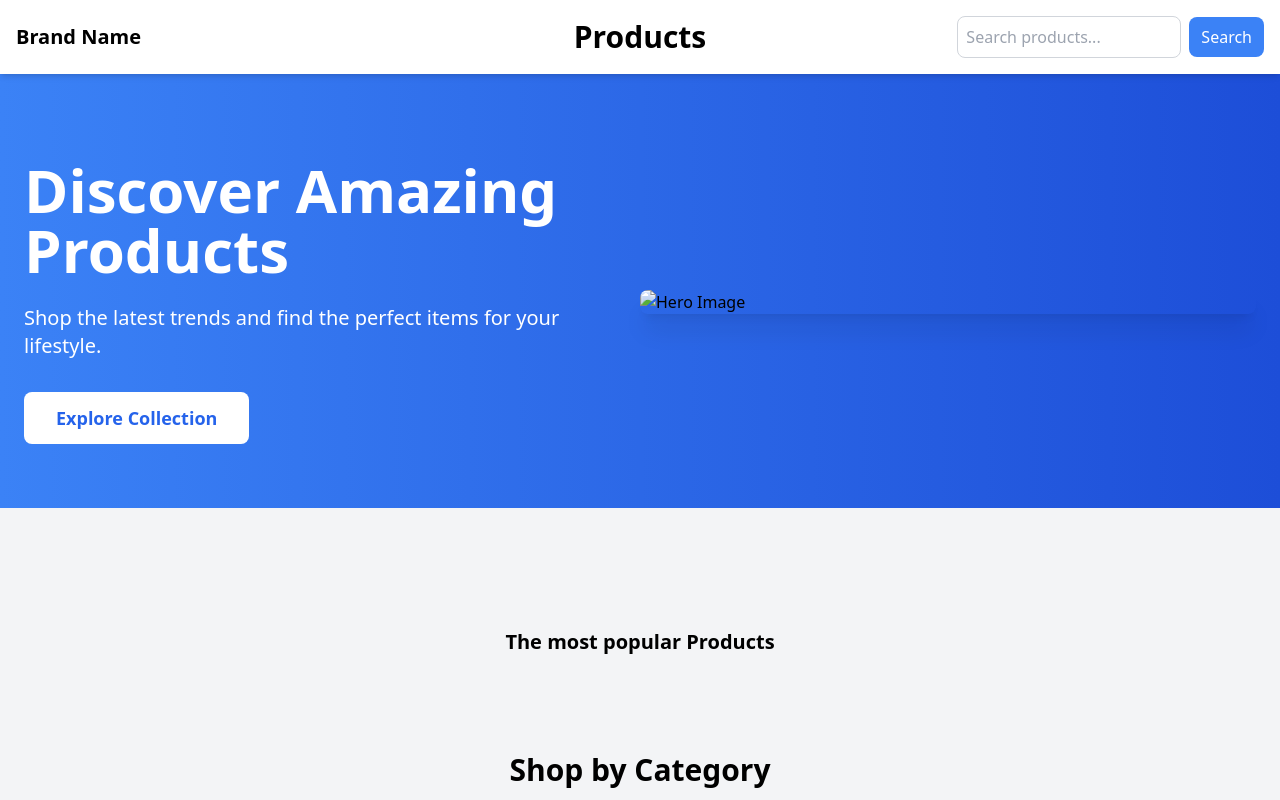
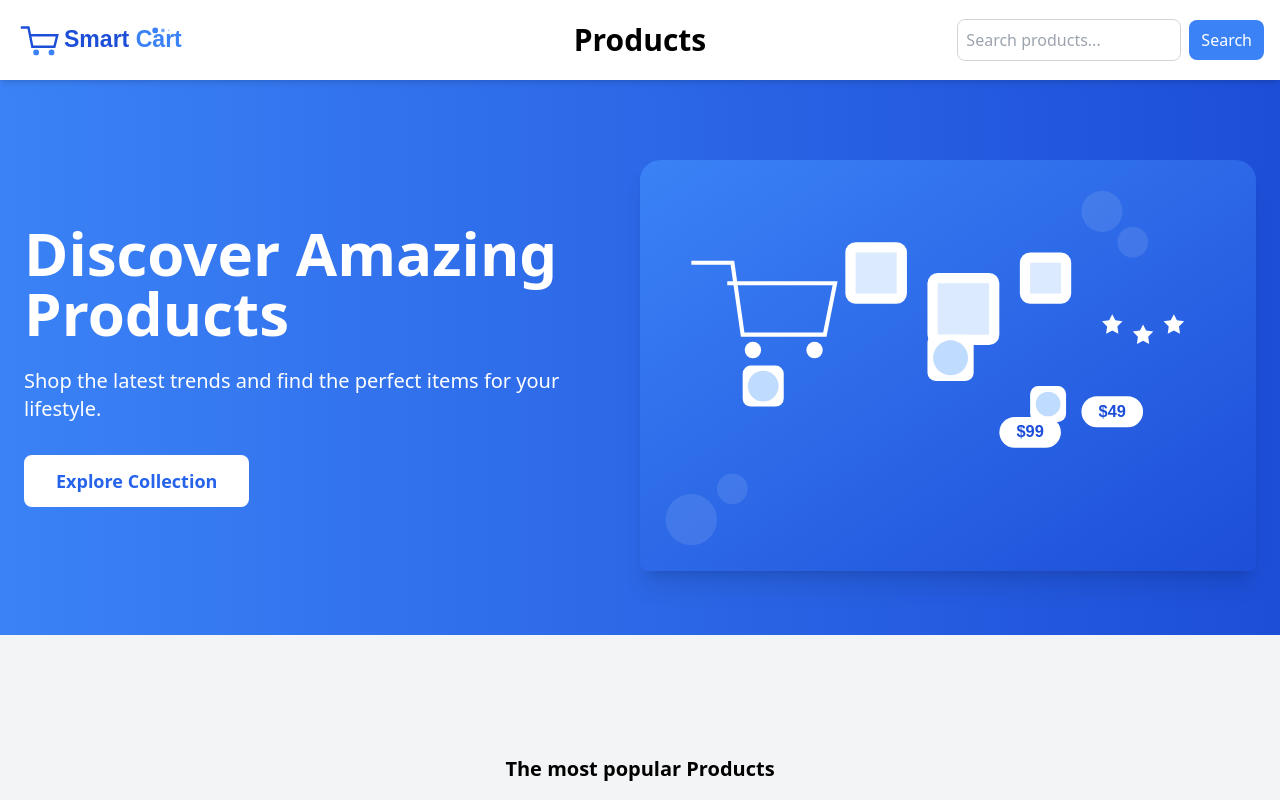
Before and after one commit to gioiova/eCommerce, a plain HTML site: page index.html in a window 1280 px wide. Shown: the top 800 px of the page. Drawn offline with nearby package versions, Linux system fonts and the light colour scheme; no server answers.

Commit message:
change site logo

```diff
--- a/index.html
+++ b/index.html
@@ -13,7 +13,7 @@
       class="fixed top-0 left-0 right-0 z-10 flex items-center justify-between p-4 bg-white shadow-md"
     >
       <div class="w-48">
-        <a href="index.html" class="font-bold text-xl">Brand Name</a>
+        <a href="index.html" class="font-bold text-xl"><img src="./logo.svg" alt=""></a>
       </div>
 
       <div class="absolute left-1/2 transform -translate-x-1/2">
@@ -56,7 +56,7 @@
           </div>
           <div class="md:w-1/2 mt-8 md:mt-0">
             <img
-              src="/api/placeholder/600/400"
+              src="./hero.svg"
               alt="Hero Image"
               class="rounded-lg shadow-xl"
             />
--- a/script.js
+++ b/script.js
@@ -7,7 +7,7 @@ const heroSection = document.getElementById("hero");
 // Removed paginationContainer as it's no longer needed
 // const paginationContainer = document.getElementById("pagination");
 
-const targetCategories = ["mens-watches", "furniture", "groceries", "beauty"];
+const targetCategories = ["mens-watches", "furniture", "skin-care", "beauty"];
 
 function capitalizeFirstLetter(string) {
   return string.charAt(0).toUpperCase() + string.slice(1);
```
Also changed, not shown: products.html (+1 -1 lines), hero.svg (added), logo.svg (added).
